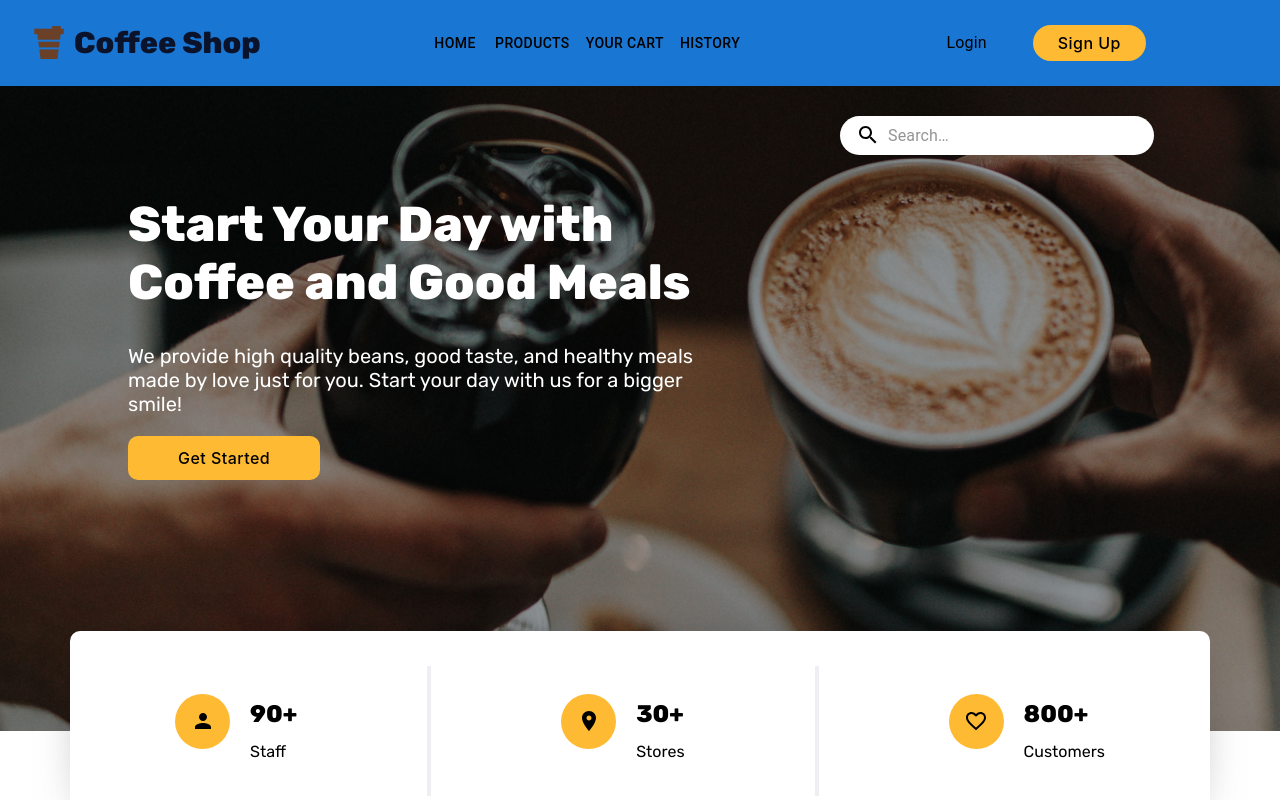
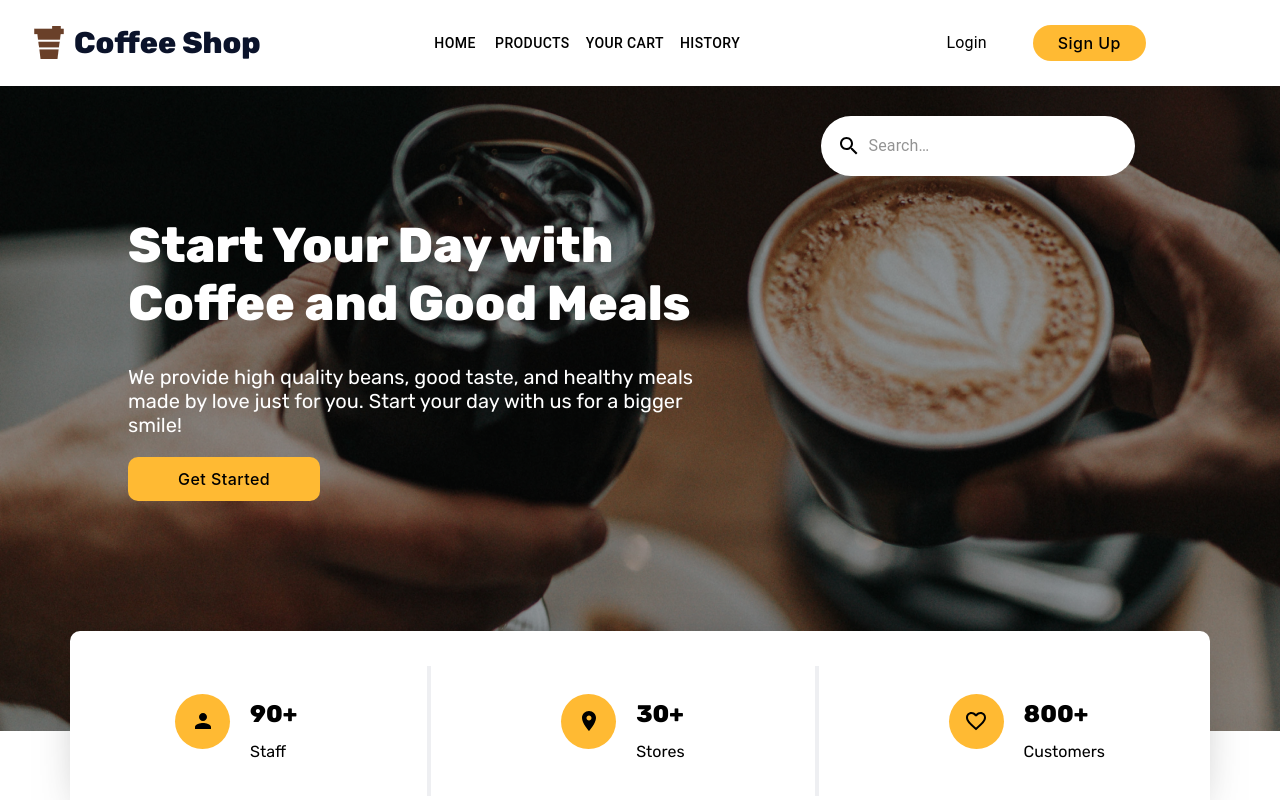
Before and after one commit to Mochamadramdhan/Coffee-Shop, a React (Create React App) app: page / in a window 1280 px wide. Shown: the top 800 px of the page. Built offline with nearby package versions, Linux system fonts and the light colour scheme.

Commit message:
add responsive seach

```diff
--- a/src/Screen/Home/Content.jsx
+++ b/src/Screen/Home/Content.jsx
@@ -24,8 +24,9 @@ const Search = styled('div')(({ theme }) => ({
       backgroundColor: alpha(theme.palette.common.white, 0.8),
     },
     marginTop: 30,
-    left:'65%',
-    minWidth:314,
+    left : '65%',
+
+    height:60,
     [theme.breakpoints.up('sm')]: {
       marginLeft: theme.spacing(1),
       width: 'auto',
--- a/src/Screen/Home/content/style.css
+++ b/src/Screen/Home/content/style.css
@@ -10,7 +10,20 @@
 }
 .container-search{
     display: flex;
+    margin-right: 30px;
+    min-width: 314px;
 }
+@media only screen and ( min-width: 0px){
+    .search{
+        min-width: 150px;
+    }
+}
+@media only screen and (min-width: 1000px) {
+    .search{
+        min-width: 314px;
+    }
+  }
+
 .container-get-started{
     margin-left: 10%;
     max-width: 570px;
--- a/src/component/Headbar.jsx
+++ b/src/component/Headbar.jsx
@@ -75,7 +75,7 @@ function ResponsiveAppBar() {
   });
 
   return (
-    <AppBar position="static">
+    <AppBar position="static" style={{ background: '#FFFFFF' }}>
       <Container maxWidth="xl">
         <Toolbar disableGutters>
 
@@ -87,7 +87,7 @@ function ResponsiveAppBar() {
               aria-controls="menu-appbar"
               aria-haspopup="true"
               onClick={handleOpenNavMenu}
-              color="inherit"
+
             >
               <MenuIcon />
             </IconButton>
```
